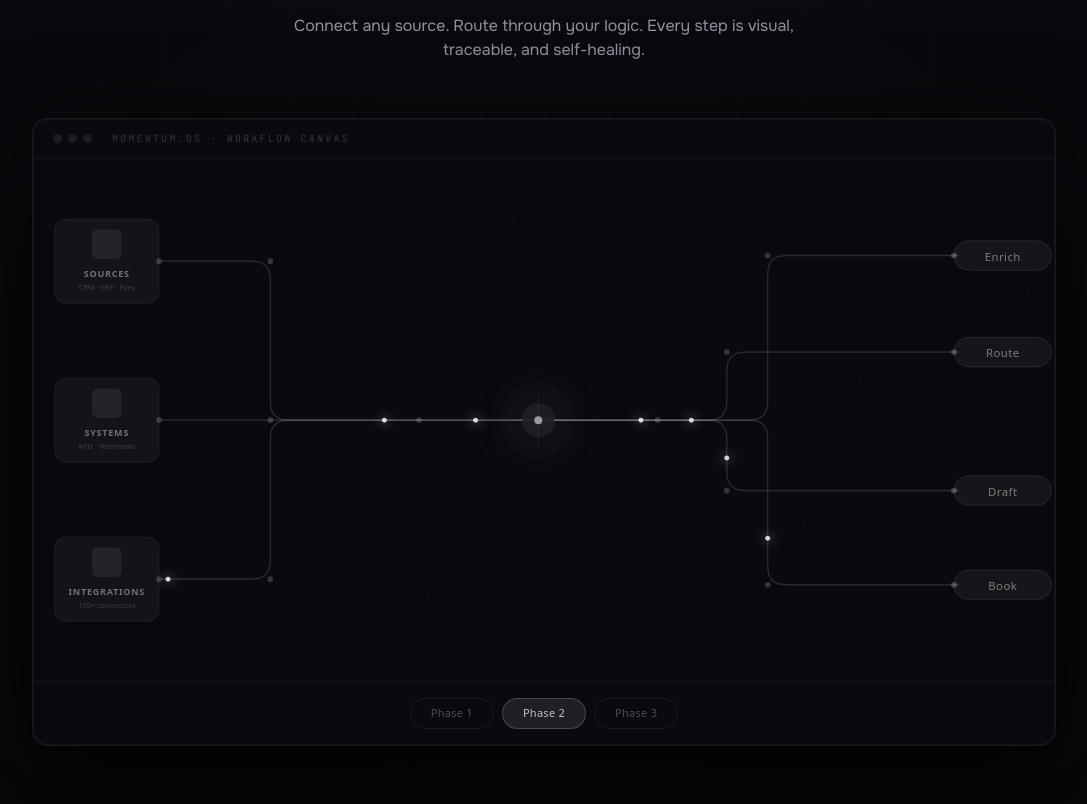
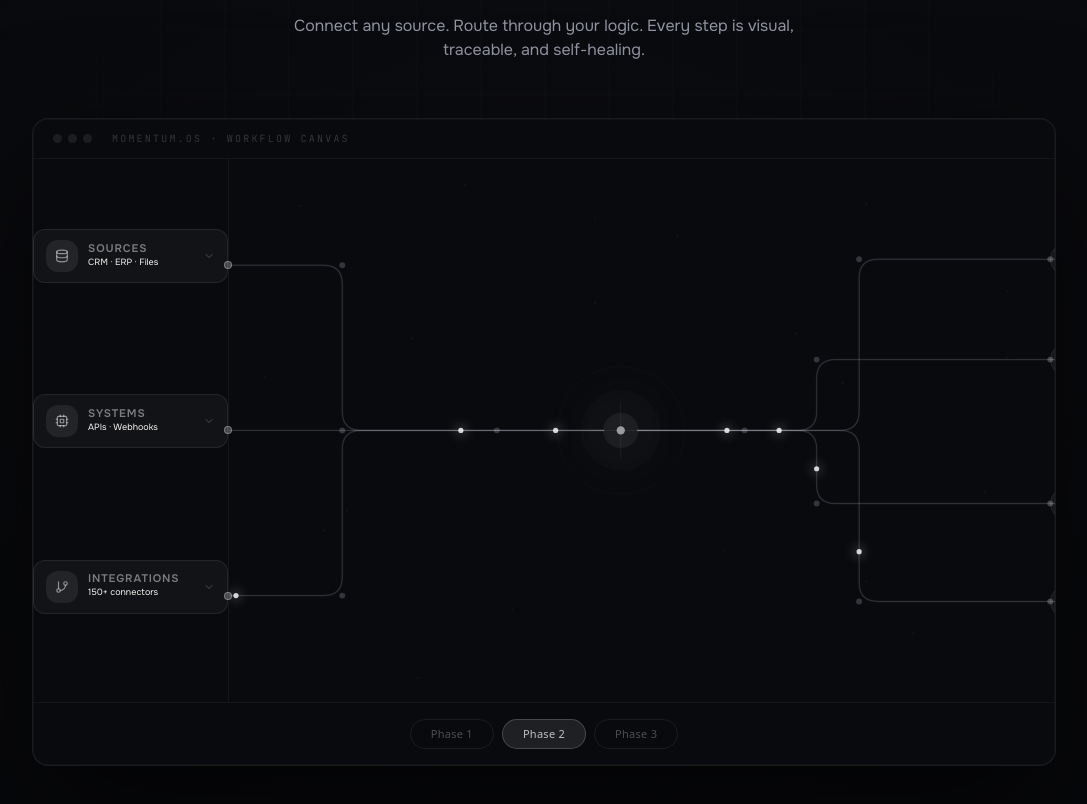
Before and after one commit to kthiefault/Momentum.OS, a React (Vite) app in the folder webapp/: page / in a window 1280 px wide. Shown: the part 4382-5186 px from the top of the page, without its empty margins (96-1183 px from the left). Built offline with nearby package versions, Linux system fonts and the light colour scheme.

Commit message:
Can you please make it more interactive, have the items on the left side expand and show examples

```diff
--- a/webapp/src/components/landing/OrchestrationFlow.tsx
+++ b/webapp/src/components/landing/OrchestrationFlow.tsx
@@ -1,66 +1,121 @@
 import { useEffect, useRef, useState } from "react";
 import gsap from "gsap";
 import { ScrollTrigger } from "gsap/ScrollTrigger";
+import { Database, Cpu, GitBranch, ChevronDown } from "lucide-react";
 
 gsap.registerPlugin(ScrollTrigger);
 
-// ─── Layout ──────────────────────────────────────────────────────────────────
-const VW = 900;
+// ─── SVG layout (left panel is HTML, so SVG starts at x=0) ──────────────────
+const VW = 700;
 const VH = 460;
-const HUB = { x: 445, y: 230 };
-const PROX = 130;   // px radius where proximity glow activates
-const SAMPLES = 64; // samples per path for proximity math
+const HUB = { x: 332, y: 230 };
+const PROX = 130;
+const SAMPLES = 64;
 
-// ─── Data ────────────────────────────────────────────────────────────────────
-const INPUT_NODES = [
-  { id: "in0", cx: 65, cy: 90,  label: "SOURCES",      sub: "CRM · ERP · Files" },
-  { id: "in1", cx: 65, cy: 230, label: "SYSTEMS",      sub: "APIs · Webhooks" },
-  { id: "in2", cx: 65, cy: 370, label: "INTEGRATIONS", sub: "150+ connectors" },
+// Paths now start at x=0 (left edge of SVG, adjacent to HTML panel)
+const PATHS = [
+  { id: "pi0", d: `M 0,90 H 80 Q 96,90 96,106 V 214 Q 96,230 112,230 H 318` },
+  { id: "pi1", d: `M 0,230 H 318` },
+  { id: "pi2", d: `M 0,370 H 80 Q 96,370 96,354 V 246 Q 96,230 112,230 H 318` },
+  { id: "po0", d: `M 346,230 H 518 Q 534,230 534,214 V 101 Q 534,85 550,85 H 700` },
+  { id: "po1", d: `M 346,230 H 482 Q 498,230 498,214 V 186 Q 498,170 514,170 H 700` },
+  { id: "po2", d: `M 346,230 H 482 Q 498,230 498,246 V 276 Q 498,292 514,292 H 700` },
+  { id: "po3", d: `M 346,230 H 518 Q 534,230 534,246 V 359 Q 534,375 550,375 H 700` },
 ] as const;
 
+const JUNCTION_DOTS = [
+  { x: 96,  y: 90  }, { x: 96,  y: 230 }, { x: 96,  y: 370 },
+  { x: 227, y: 230 }, { x: 437, y: 230 },
+  { x: 534, y: 85  }, { x: 498, y: 170 }, { x: 498, y: 292 }, { x: 534, y: 375 },
+];
+
 const OUTPUT_NODES = [
-  { id: "out0", cx: 815, cy: 85,  label: "Enrich" },
-  { id: "out1", cx: 815, cy: 170, label: "Route"  },
-  { id: "out2", cx: 815, cy: 292, label: "Draft"  },
-  { id: "out3", cx: 815, cy: 375, label: "Book"   },
+  { id: "out0", cx: 700, cy: 85,  label: "Enrich" },
+  { id: "out1", cx: 700, cy: 170, label: "Route"  },
+  { id: "out2", cx: 700, cy: 292, label: "Draft"  },
+  { id: "out3", cx: 700, cy: 375, label: "Book"   },
 ] as const;
 
-// Circuit-board paths: sharp segments with 16 px quadratic rounded corners
-const PATHS = [
-  // Inputs → hub
-  { id: "pi0", d: `M 113,90 H 193 Q 209,90 209,106 V 214 Q 209,230 225,230 H 431` },
-  { id: "pi1", d: `M 113,230 H 431` },
-  { id: "pi2", d: `M 113,370 H 193 Q 209,370 209,354 V 246 Q 209,230 225,230 H 431` },
-  // Hub → outputs
-  { id: "po0", d: `M 459,230 H 631 Q 647,230 647,214 V 101 Q 647,85 663,85 H 815` },
-  { id: "po1", d: `M 459,230 H 595 Q 611,230 611,214 V 186 Q 611,170 627,170 H 815` },
-  { id: "po2", d: `M 459,230 H 595 Q 611,230 611,246 V 276 Q 611,292 627,292 H 815` },
-  { id: "po3", d: `M 459,230 H 631 Q 647,230 647,246 V 359 Q 647,375 663,375 H 815` },
-] as const;
-
-// Dots at path bends / junctions
-const JUNCTION_DOTS = [
-  { x: 209, y: 90  }, { x: 209, y: 230 }, { x: 209, y: 370 },
-  { x: 340, y: 230 }, { x: 550, y: 230 },
-  { x: 647, y: 85  }, { x: 611, y: 170 }, { x: 611, y: 292 }, { x: 647, y: 375 },
-];
-
-// Subtle ambient star-field coordinates
 const STARS = [
-  [140,45],[355,28],[590,70],[762,40],[868,174],
-  [125,188],[278,158],[498,128],[728,196],[876,118],
-  [158,318],[348,386],[548,338],[718,406],[836,288],
-  [422,54],[672,148],[312,446],[758,362],[190,408],
-  [530,400],[680,320],[820,230],[100,300],[450,50],
+  [60,40],[200,22],[380,65],[540,38],[660,168],
+  [30,185],[155,152],[310,122],[520,190],[660,112],
+  [80,315],[240,382],[420,332],[580,402],[640,282],
+  [310,50],[480,148],[160,440],[540,358],[100,298],
 ];
 
 const PHASES = ["Phase 1", "Phase 2", "Phase 3"];
 
+// ─── Source node data ─────────────────────────────────────────────────────────
+interface ExampleItem {
+  name: string;
+  tag: string;
+  status: "live" | "connected" | "available";
+}
+
+interface InputNodeDef {
+  id: string;
+  icon: React.ElementType;
+  label: string;
+  sub: string;
+  yPct: number;   // vertical center as % of SVG height (matches path y)
+  examples: ExampleItem[];
+}
+
+const INPUT_NODES: InputNodeDef[] = [
+  {
+    id: "in0",
+    icon: Database,
+    label: "Sources",
+    sub: "CRM · ERP · Files",
+    yPct: 90 / VH,
+    examples: [
+      { name: "Salesforce", tag: "CRM",    status: "live"      },
+      { name: "HubSpot",    tag: "CRM",    status: "live"      },
+      { name: "Notion",     tag: "Docs",   status: "connected" },
+      { name: "Airtable",   tag: "DB",     status: "connected" },
+      { name: "Google Sheets", tag: "Sheets", status: "available" },
+    ],
+  },
+  {
+    id: "in1",
+    icon: Cpu,
+    label: "Systems",
+    sub: "APIs · Webhooks",
+    yPct: 230 / VH,
+    examples: [
+      { name: "REST API",    tag: "HTTP",    status: "live"      },
+      { name: "Slack",       tag: "Webhook", status: "live"      },
+      { name: "Jira",        tag: "Tickets", status: "connected" },
+      { name: "GitHub",      tag: "Events",  status: "connected" },
+      { name: "Linear",      tag: "Issues",  status: "available" },
+    ],
+  },
+  {
+    id: "in2",
+    icon: GitBranch,
+    label: "Integrations",
+    sub: "150+ connectors",
+    yPct: 370 / VH,
+    examples: [
+      { name: "Gmail",    tag: "Email",   status: "live"      },
+      { name: "Stripe",   tag: "Billing", status: "live"      },
+      { name: "Twilio",   tag: "SMS",     status: "connected" },
+      { name: "Shopify",  tag: "Commerce",status: "connected" },
+      { name: "PostgreSQL", tag: "DB",    status: "available" },
+    ],
+  },
+];
+
+const STATUS_DOT: Record<ExampleItem["status"], string> = {
+  live:      "bg-emerald-400",
+  connected: "bg-white/40",
+  available: "bg-white/15",
+};
+
 // ─── Pulse particle ───────────────────────────────────────────────────────────
-// Travels along a static SVG path via rAF + getPointAtLength
 function Pulse({ pathId, startOffset }: { pathId: string; startOffset: number }) {
   const ref = useRef<SVGCircleElement>(null);
-  const t = useRef(startOffset);
+  const t   = useRef(startOffset);
 
   useEffect(() => {
     const el = document.getElementById(pathId) as SVGPathElement | null;
@@ -80,34 +135,140 @@ function Pulse({ pathId, startOffset }: { pathId: string; startOffset: number })
     return () => cancelAnimationFrame(raf);
   }, [pathId]);
 
+  return <circle ref={ref} r={2.2} fill="white" opacity={0.82} filter="url(#dot-glow)" />;
+}
+
+// ─── Expandable source card ───────────────────────────────────────────────────
+function SourceCard({
+  node,
+  isExpanded,
+  onToggle,
+}: {
+  node: InputNodeDef;
+  isExpanded: boolean;
+  onToggle: () => void;
+}) {
+  const Icon = node.icon;
+
   return (
-    <circle ref={ref} r={2.2} fill="white" opacity={0.82} filter="url(#dot-glow)" />
+    <div
+      className="absolute left-0 right-0"
+      style={{
+        top: `calc(${node.yPct * 100}% - 36px)`,
+        zIndex: isExpanded ? 10 : 1,
+      }}
+    >
+      {/* Card */}
+      <div
+        className="relative overflow-hidden rounded-xl transition-all duration-500"
+        style={{
+          background: isExpanded
+            ? "rgba(255,255,255,0.07)"
+            : "rgba(255,255,255,0.04)",
+          border: isExpanded
+            ? "1px solid rgba(255,255,255,0.14)"
+            : "1px solid rgba(255,255,255,0.08)",
+          boxShadow: isExpanded
+            ? "0 8px 32px rgba(0,0,0,0.4)"
+            : "none",
+        }}
+      >
+        {/* Header row — always visible */}
+        <button
+          onClick={onToggle}
+          className="w-full flex items-center gap-2.5 px-3 py-2.5 text-left cursor-pointer"
+          style={{ background: "transparent", border: "none" }}
+        >
+          <div
+            className="flex h-8 w-8 flex-none items-center justify-center rounded-lg"
+            style={{ background: "rgba(255,255,255,0.07)" }}
+          >
+            <Icon className="h-3.5 w-3.5 text-white/50" />
+          </div>
+          <div className="min-w-0 flex-1">
+            <p className="text-[11px] font-semibold uppercase tracking-[0.08em] text-white/45 leading-none">
+              {node.label}
+            </p>
+            <p className="mt-0.5 text-[9px] text-white/22 truncate">{node.sub}</p>
+          </div>
+          <ChevronDown
+            className="h-3 w-3 flex-none text-white/25 transition-transform duration-300"
+            style={{ transform: isExpanded ? "rotate(180deg)" : "rotate(0deg)" }}
+          />
+        </button>
+
+        {/* Expanded examples */}
+        <div
+          className="overflow-hidden transition-all duration-500"
+          style={{
+            maxHeight: isExpanded ? "240px" : "0px",
+            opacity: isExpanded ? 1 : 0,
+          }}
+        >
+          <div
+            className="px-3 pb-3 pt-0 space-y-0.5"
+            style={{ borderTop: "1px solid rgba(255,255,255,0.06)" }}
+          >
+            {node.examples.map((item) => (
+              <div
+                key={item.name}
+                className="flex items-center gap-2 rounded-lg px-2 py-1.5 transition-colors duration-150"
+                style={{ background: "rgba(255,255,255,0.02)" }}
+                onMouseEnter={e => { (e.currentTarget as HTMLElement).style.background = "rgba(255,255,255,0.05)"; }}
+                onMouseLeave={e => { (e.currentTarget as HTMLElement).style.background = "rgba(255,255,255,0.02)"; }}
+              >
+                <div className={`h-1.5 w-1.5 flex-none rounded-full ${STATUS_DOT[item.status]}`} />
+                <span className="flex-1 text-[10px] text-white/50 truncate">{item.name}</span>
+                <span
+                  className="text-[8px] text-white/20 rounded px-1 py-0.5"
+                  style={{ background: "rgba(255,255,255,0.04)", border: "1px solid rgba(255,255,255,0.07)" }}
+                >
+                  {item.tag}
+                </span>
+              </div>
+            ))}
+          </div>
+        </div>
+      </div>
+
+      {/* Connector dot — right edge, at vertical center of header */}
+      <div
+        className="absolute right-0 top-[36px] -translate-y-1/2 translate-x-1/2 h-2 w-2 rounded-full"
+        style={{
+          background: isExpanded ? "rgba(255,255,255,0.55)" : "rgba(255,255,255,0.22)",
+          border: "1px solid rgba(255,255,255,0.3)",
+          transition: "background 0.3s ease",
+          zIndex: 2,
+        }}
+      />
+    </div>
   );
 }
 
 // ─── Main component ───────────────────────────────────────────────────────────
 export default function OrchestrationFlow() {
-  const svgRef      = useRef<SVGSVGElement>(null);
-  const baseRefs    = useRef<(SVGPathElement | null)[]>([]);
-  const glowRefs    = useRef<(SVGPathElement | null)[]>([]);
-  const hubRing1    = useRef<SVGCircleElement>(null);
-  const hubRing2    = useRef<SVGCircleElement>(null);
-  const hubCore     = useRef<SVGCircleElement>(null);
-  const hubDot      = useRef<SVGCircleElement>(null);
-  const hubLineH    = useRef<SVGLineElement>(null);
-  const hubLineV    = useRef<SVGLineElement>(null);
+  const svgRef    = useRef<SVGSVGElement>(null);
+  const baseRefs  = useRef<(SVGPathElement | null)[]>([]);
+  const glowRefs  = useRef<(SVGPathElement | null)[]>([]);
+  const hubRing1  = useRef<SVGCircleElement>(null);
+  const hubRing2  = useRef<SVGCircleElement>(null);
+  const hubCore   = useRef<SVGCircleElement>(null);
+  const hubDot    = useRef<SVGCircleElement>(null);
+  const hubLineH  = useRef<SVGLineElement>(null);
+  const hubLineV  = useRef<SVGLineElement>(null);
 
-  const mouseRef    = useRef({ x: -9999, y: -9999 });
-  const samplesRef  = useRef<{ x: number; y: number }[][]>([]);
-  const headerRef   = useRef<HTMLDivElement>(null);
-  const windowRef   = useRef<HTMLDivElement>(null);
-  const [phase, setPhase] = useState(1);
-  const [mounted, setMounted] = useState(false);
+  const mouseRef   = useRef({ x: -9999, y: -9999 });
+  const samplesRef = useRef<{ x: number; y: number }[][]>([]);
+  const headerRef  = useRef<HTMLDivElement>(null);
+  const windowRef  = useRef<HTMLDivElement>(null);
 
-  // Delay pulse render until paths are in the DOM
+  const [phase,    setPhase]    = useState<number>(1);
+  const [expanded, setExpanded] = useState<number | null>(null);
+  const [mounted,  setMounted]  = useState<boolean>(false);
+
   useEffect(() => setMounted(true), []);
 
-  // Scroll-triggered entrance animations (GSAP, consistent with other sections)
+  // GSAP scroll entrance
   useEffect(() => {
     const ctx = gsap.context(() => {
       gsap.from(headerRef.current, {
@@ -122,7 +283,7 @@ export default function OrchestrationFlow() {
     return () => ctx.revert();
   }, []);
 
-  // Pre-cache path sample points so the rAF loop avoids DOM reads
+  // Cache path sample points once mounted
   useEffect(() => {
     if (!mounted) return;
     samplesRef.current = baseRefs.current.map(el => {
@@ -134,7 +295,7 @@ export default function OrchestrationFlow() {
     });
   }, [mounted]);
 
-  // Convert window mouse → SVG coordinate space
+  // Mouse → SVG coordinate tracking
   useEffect(() => {
     const onMove = (e: MouseEvent) => {
       const svg = svgRef.current;
@@ -149,13 +310,12 @@ export default function OrchestrationFlow() {
     return () => window.removeEventListener("mousemove", onMove);
   }, []);
 
-  // Proximity glow — direct DOM attribute writes keep React out of the hot path
+  // Proximity glow loop — direct DOM writes, no React re-renders
   useEffect(() => {
     let raf: number;
     const tick = () => {
       const { x: mx, y: my } = mouseRef.current;
 
-      // Update each glow path
       glowRefs.current.forEach((el, i) => {
         if (!el) return;
         const pts = samplesRef.current[i] ?? [];
@@ -170,7 +330,6 @@ export default function OrchestrationFlow() {
         else          el.removeAttribute("filter");
       });
 
-      // Hub glow
       const hd = Math.hypot(mx - HUB.x, my - HUB.y);
       const hg = Math.max(0, 1 - hd / 90);
 
@@ -187,10 +346,13 @@ export default function OrchestrationFlow() {
     return () => cancelAnimationFrame(raf);
   }, []);
 
+  const toggleExpand = (i: number) => {
+    setExpanded(prev => (prev === i ? null : i));
+  };
+
   return (
     <section className="relative isolate overflow-hidden py-28 sm:py-36">
 
-      {/* Section background */}
       <div
         aria-hidden
         className="pointer-events-none absolute inset-0"
@@ -206,7 +368,7 @@ export default function OrchestrationFlow() {
 
       <div className="container relative">
 
-        {/* ── Header ── */}
+        {/* Header */}
         <div ref={headerRef} className="mb-14 text-center">
           <span className="font-mono text-[10px] uppercase tracking-[0.22em] text-muted-foreground">
             Orchestration layer
@@ -222,7 +384,7 @@ export default function OrchestrationFlow() {
           </p>
         </div>
 
-        {/* ── Product window ── */}
+        {/* Product window */}
         <div
           ref={windowRef}
           className="relative mx-auto max-w-5xl overflow-hidden rounded-2xl"
@@ -230,7 +392,7 @@ export default function OrchestrationFlow() {
             border: "1px solid rgba(255,255,255,0.07)",
             background: "hsl(230 22% 4.5%)",
             boxShadow:
-              "0 0 0 1px rgba(255,255,255,0.03) inset, 0 52px 130px rgba(0,0,0,0.7), 0 0 80px rgba(0,0,0,0.4)",
+              "0 0 0 1px rgba(255,255,255,0.03) inset, 0 52px 130px rgba(0,0,0,0.7)",
           }}
         >
 
@@ -256,14 +418,35 @@ export default function OrchestrationFlow() {
             </span>
           </div>
 
-          {/* ── SVG canvas ── */}
+          {/* Split canvas: HTML left panel + SVG right */}
+          <div className="flex items-stretch">
+
+            {/* ── Left panel: interactive source nodes ── */}
+            <div
+              className="relative flex-none"
+              style={{
+                width: "196px",
+                borderRight: "1px solid rgba(255,255,255,0.05)",
+              }}
+            >
+              {INPUT_NODES.map((node, i) => (
+                <SourceCard
+                  key={node.id}
+                  node={node}
+                  isExpanded={expanded === i}
+                  onToggle={() => toggleExpand(i)}
+                />
+              ))}
+            </div>
+
+            {/* ── Right: SVG visualization ── */}
+            <div className="flex-1 min-w-0">
               <svg
                 ref={svgRef}
                 viewBox={`0 0 ${VW} ${VH}`}
                 className="block w-full"
               >
                 <defs>
-              {/* Hub glow: large soft bloom */}
                   <filter id="hub-glow" x="-250%" y="-250%" width="600%" height="600%">
                     <feGaussianBlur in="SourceGraphic" stdDeviation="22" result="blur" />
                     <feMerge>
@@ -271,7 +454,6 @@ export default function OrchestrationFlow() {
                       <feMergeNode in="SourceGraphic" />
                     </feMerge>
                   </filter>
-              {/* Path glow: tight horizontal spread */}
                   <filter id="path-glow" x="-6%" y="-400%" width="112%" height="900%">
                     <feGaussianBlur in="SourceGraphic" stdDeviation="3.5" result="blur" />
                     <feMerge>
@@ -279,7 +461,6 @@ export default function OrchestrationFlow() {
                       <feMergeNode in="SourceGraphic" />
                     </feMerge>
                   </filter>
-              {/* Pulse dot glow */}
                   <filter id="dot-glow" x="-600%" y="-600%" width="1300%" height="1300%">
                     <feGaussianBlur in="SourceGraphic" stdDeviation="5" result="blur" />
                     <feMerge>
@@ -289,12 +470,12 @@ export default function OrchestrationFlow() {
                   </filter>
                 </defs>
 
-            {/* ── Ambient star-field ── */}
+                {/* Star-field */}
                 {STARS.map(([cx, cy], i) => (
                   <circle key={i} cx={cx} cy={cy} r={0.7} fill="white" opacity={0.07} />
                 ))}
 
-            {/* ── Base paths — always visible at low opacity ── */}
+                {/* Base paths */}
                 {PATHS.map((p, i) => (
                   <path
                     key={p.id}
@@ -308,7 +489,7 @@ export default function OrchestrationFlow() {
                   />
                 ))}
 
-            {/* ── Glow paths — brightness driven by cursor proximity ── */}
+                {/* Glow paths */}
                 {PATHS.map((p, i) => (
                   <path
                     key={`glow-${p.id}`}
@@ -321,31 +502,26 @@ export default function OrchestrationFlow() {
                   />
                 ))}
 
-            {/* ── Energy pulses — one dot per path ── */}
+                {/* Energy pulses */}
                 {mounted && PATHS.map((p, i) => (
                   <Pulse key={p.id} pathId={p.id} startOffset={i / PATHS.length} />
                 ))}
 
-            {/* ── Junction / node dots ── */}
+                {/* Junction dots */}
                 {JUNCTION_DOTS.map((d, i) => (
                   <circle key={i} cx={d.x} cy={d.y} r={2.5}
                     fill="rgb(200,210,228)" fillOpacity={0.22} />
                 ))}
 
-            {/* ── Hub ── */}
-            {/* Far ring */}
+                {/* Hub */}
                 <circle ref={hubRing1} cx={HUB.x} cy={HUB.y} r={54}
                   fill="none" stroke="white" strokeOpacity={0.025} strokeWidth={0.75} />
-            {/* Soft fill bloom */}
                 <circle ref={hubRing2} cx={HUB.x} cy={HUB.y} r={34}
                   fill="white" fillOpacity={0.014} />
-            {/* Core glow orb */}
                 <circle ref={hubCore} cx={HUB.x} cy={HUB.y} r={15}
                   fill="white" fillOpacity={0.055} filter="url(#hub-glow)" />
-            {/* Center pinpoint */}
                 <circle ref={hubDot} cx={HUB.x} cy={HUB.y} r={3.5}
                   fill="white" opacity={0.55} />
-            {/* Crosshair */}
                 <line ref={hubLineH}
                   x1={HUB.x - 24} y1={HUB.y} x2={HUB.x + 24} y2={HUB.y}
                   stroke="white" strokeWidth={0.75} strokeOpacity={0.07} />
@@ -353,78 +529,35 @@ export default function OrchestrationFlow() {
                   x1={HUB.x} y1={HUB.y - 24} x2={HUB.x} y2={HUB.y + 24}
                   stroke="white" strokeWidth={0.75} strokeOpacity={0.07} />
 
-            {/* ── Input nodes — glassmorphism cards ── */}
-            {INPUT_NODES.map(node => (
-              <g key={node.id}>
-                {/* Card body */}
-                <rect
-                  x={node.cx - 46} y={node.cy - 37}
-                  width={92} height={74}
-                  rx={10}
-                  fill="white"  fillOpacity={0.038}
-                  stroke="white" strokeOpacity={0.085} strokeWidth={0.75}
-                />
-                {/* Icon placeholder */}
-                <rect
-                  x={node.cx - 13} y={node.cy - 28}
-                  width={26} height={26}
-                  rx={5}
-                  fill="white" fillOpacity={0.07}
-                />
-                {/* Label */}
-                <text
-                  x={node.cx} y={node.cy + 14}
-                  textAnchor="middle"
-                  fill="rgba(255,255,255,0.40)"
-                  fontSize={8} fontWeight="600"
-                  fontFamily="system-ui,-apple-system,BlinkMacSystemFont,sans-serif"
-                  letterSpacing="0.08em"
-                >
-                  {node.label}
-                </text>
-                <text
-                  x={node.cx} y={node.cy + 25}
-                  textAnchor="middle"
-                  fill="rgba(255,255,255,0.18)"
-                  fontSize={6.5}
-                  fontFamily="system-ui,-apple-system,BlinkMacSystemFont,sans-serif"
-                >
-                  {node.sub}
-                </text>
-                {/* Right-edge connector dot */}
-                <circle cx={node.cx + 46} cy={node.cy} r={2.5}
-                  fill="white" fillOpacity={0.18} />
-              </g>
-            ))}
-
-            {/* ── Output nodes — pill chips ── */}
+                {/* Output nodes */}
                 {OUTPUT_NODES.map(node => (
                   <g key={node.id}>
                     <rect
                       x={node.cx - 4} y={node.cy - 13}
-                  width={86} height={26}
+                      width={80} height={26}
                       rx={13}
-                  fill="white"  fillOpacity={0.05}
+                      fill="white" fillOpacity={0.05}
                       stroke="white" strokeOpacity={0.10} strokeWidth={0.75}
                     />
                     <text
-                  x={node.cx + 39} y={node.cy + 4.5}
+                      x={node.cx + 36} y={node.cy + 4.5}
                       textAnchor="middle"
                       fill="rgba(255,255,255,0.44)"
                       fontSize={10}
-                  fontFamily="system-ui,-apple-system,BlinkMacSystemFont,sans-serif"
+                      fontFamily="system-ui,-apple-system,sans-serif"
                       letterSpacing="0.04em"
                     >
                       {node.label}
                     </text>
-                {/* Left-edge connector dot */}
                     <circle cx={node.cx - 4} cy={node.cy} r={2.5}
                       fill="white" fillOpacity={0.22} />
                   </g>
                 ))}
               </svg>
+            </div>
+          </div>
 
-          {/* ── Phase navigation ── */}
+          {/* Phase navigation */}
           <div
             className="flex items-center justify-center gap-2 px-6 py-4"
             style={{ borderTop: "1px solid rgba(255,255,255,0.05)" }}
@@ -439,9 +572,7 @@ export default function OrchestrationFlow() {
                   border:     phase === i
                     ? "1px solid rgba(255,255,255,0.18)"
                     : "1px solid rgba(255,255,255,0.07)",
-                  color: phase === i
-                    ? "rgba(255,255,255,0.72)"
-                    : "rgba(255,255,255,0.28)",
+                  color: phase === i ? "rgba(255,255,255,0.72)" : "rgba(255,255,255,0.28)",
                   cursor: "pointer",
                   fontFamily: "system-ui,-apple-system,sans-serif",
                 }}
```
Also changed, not shown: 1 other file (tests, documents, lock files or other folders). Lines whose indentation alone changed are shown as unchanged.
